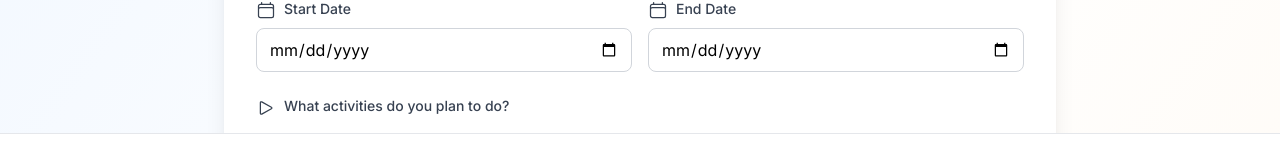
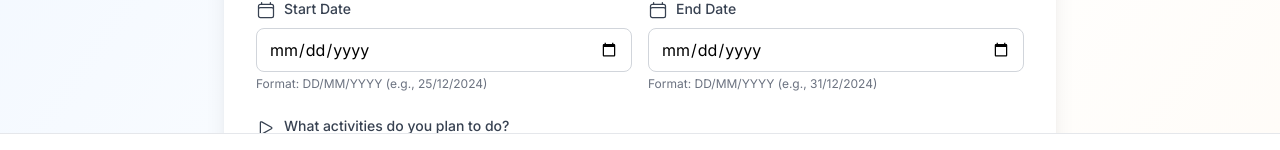
Before and after one commit to slimhd/PackIt, a Next.js app: page / in a window 1280 px wide. Shown: the part 594-744 px from the top of the page. Built offline with nearby package versions, Linux system fonts and the light colour scheme; no server answers.

Commit message:
Fix date inputs to show English format instead of Turkish (gg.aa.yyyy  dd/mm/yyyy)

```diff
--- a/app/layout.tsx
+++ b/app/layout.tsx
@@ -61,8 +61,9 @@ export default function RootLayout({
   children: React.ReactNode
 }) {
   return (
-    <html lang="en">
+    <html lang="en-US">
       <head>
+        <meta httpEquiv="Content-Language" content="en-US" />
         <link rel="icon" href="/favicon.svg" type="image/svg+xml" />
         <link rel="manifest" href="/site.webmanifest" />
       </head>
--- a/components/Form.tsx
+++ b/components/Form.tsx
@@ -395,9 +395,15 @@ const Form = () => {
               onChange={(e) => handleStartDateChange(e.target.value)}
               min={format(today, 'yyyy-MM-dd')}
               className="input-field"
-              lang="en"
+              lang="en-US"
+              placeholder="dd/mm/yyyy"
+              data-date-format="dd/mm/yyyy"
+              style={{ colorScheme: 'light' }}
               required
             />
+            <p className="mt-1 text-xs text-gray-500">
+              Format: DD/MM/YYYY (e.g., 25/12/2024)
+            </p>
           </div>
 
           <div>
@@ -412,9 +418,15 @@ const Form = () => {
               onChange={(e) => handleEndDateChange(e.target.value)}
               min={format(minEndDate, 'yyyy-MM-dd')}
               className="input-field"
-              lang="en"
+              lang="en-US"
+              placeholder="dd/mm/yyyy"
+              data-date-format="dd/mm/yyyy"
+              style={{ colorScheme: 'light' }}
               required
             />
+            <p className="mt-1 text-xs text-gray-500">
+              Format: DD/MM/YYYY (e.g., 31/12/2024)
+            </p>
           </div>
         </div>
 
```
